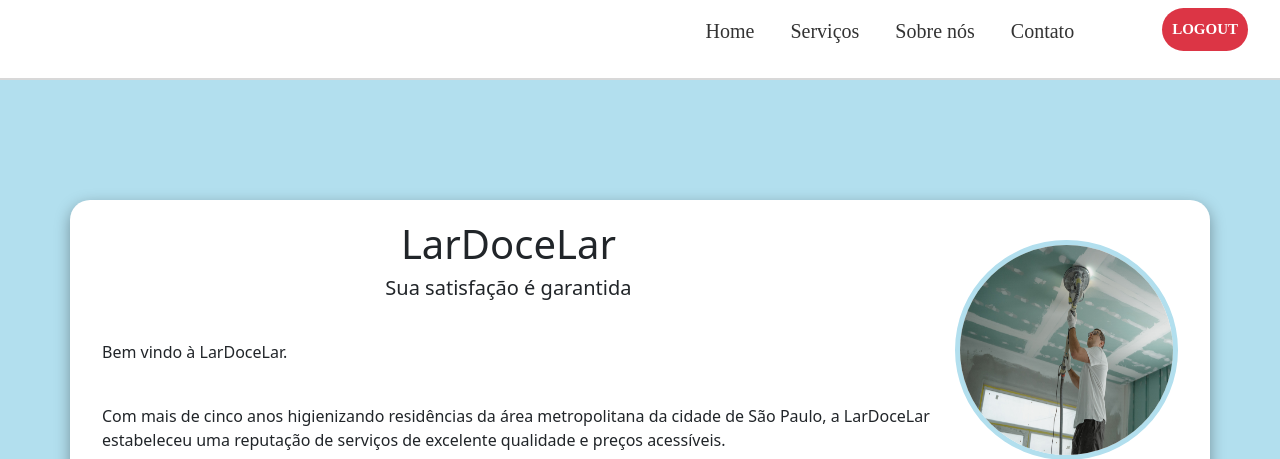
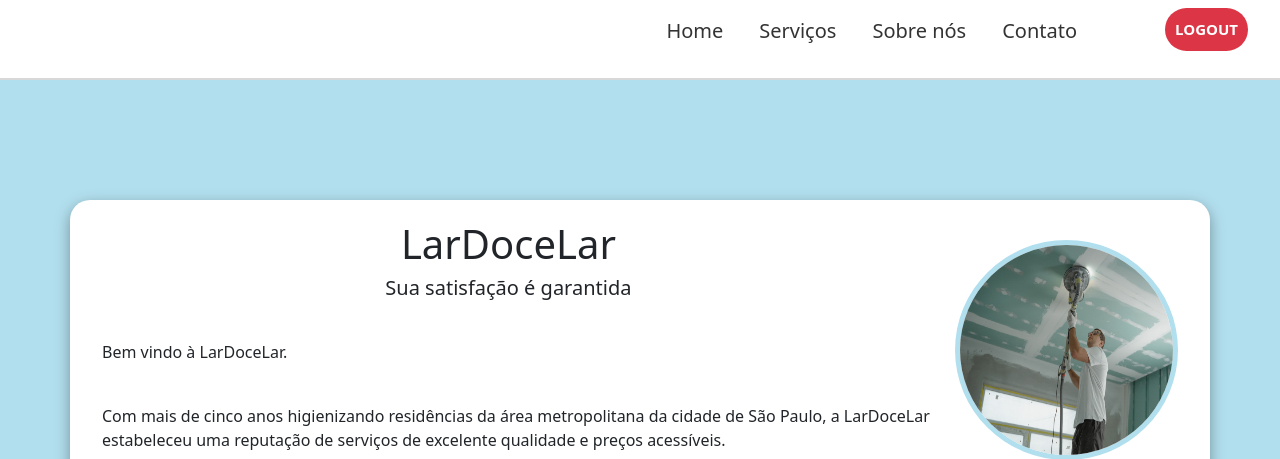
Before and after one commit to 1rafahub/ProjetoUni9-3-Semestre-, a Flask app: page /home in a window 1280 px wide. Shown: the top 459 px of the page. Run offline with Flask 2, Linux system fonts and the light colour scheme; data that the repository does not hold is empty; some libraries are stand-ins or nearby versions.

Commit message:
ajustado fonte do navbar

```diff
--- a/static/css/navbar.css
+++ b/static/css/navbar.css
@@ -7,7 +7,6 @@
     display: block;
     position: fixed;
     align-items: center;
-    font-family: CamptonLight;
     border-bottom: 1px solid #d8d8d8;
     flex-direction: column;
     justify-content: center;
```
